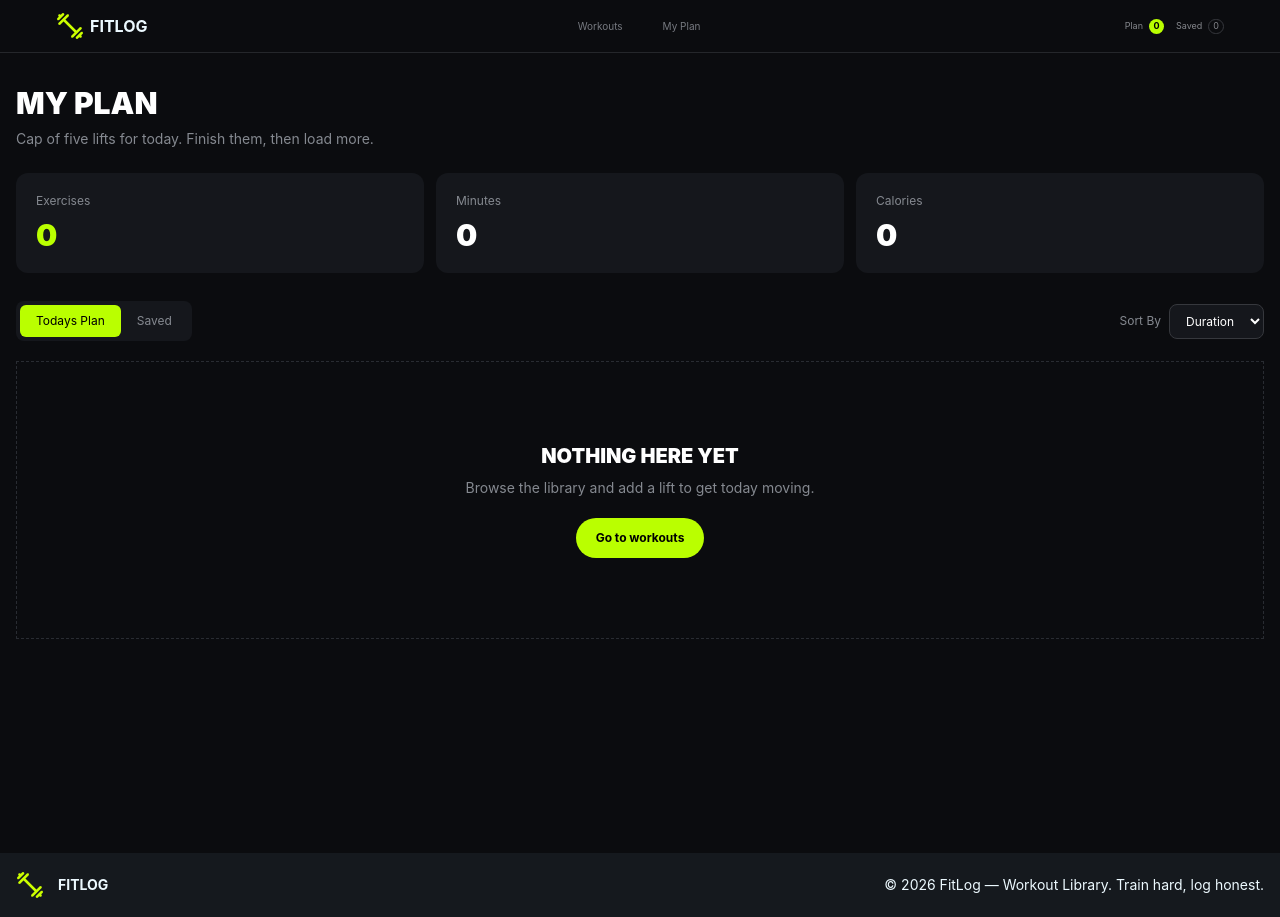
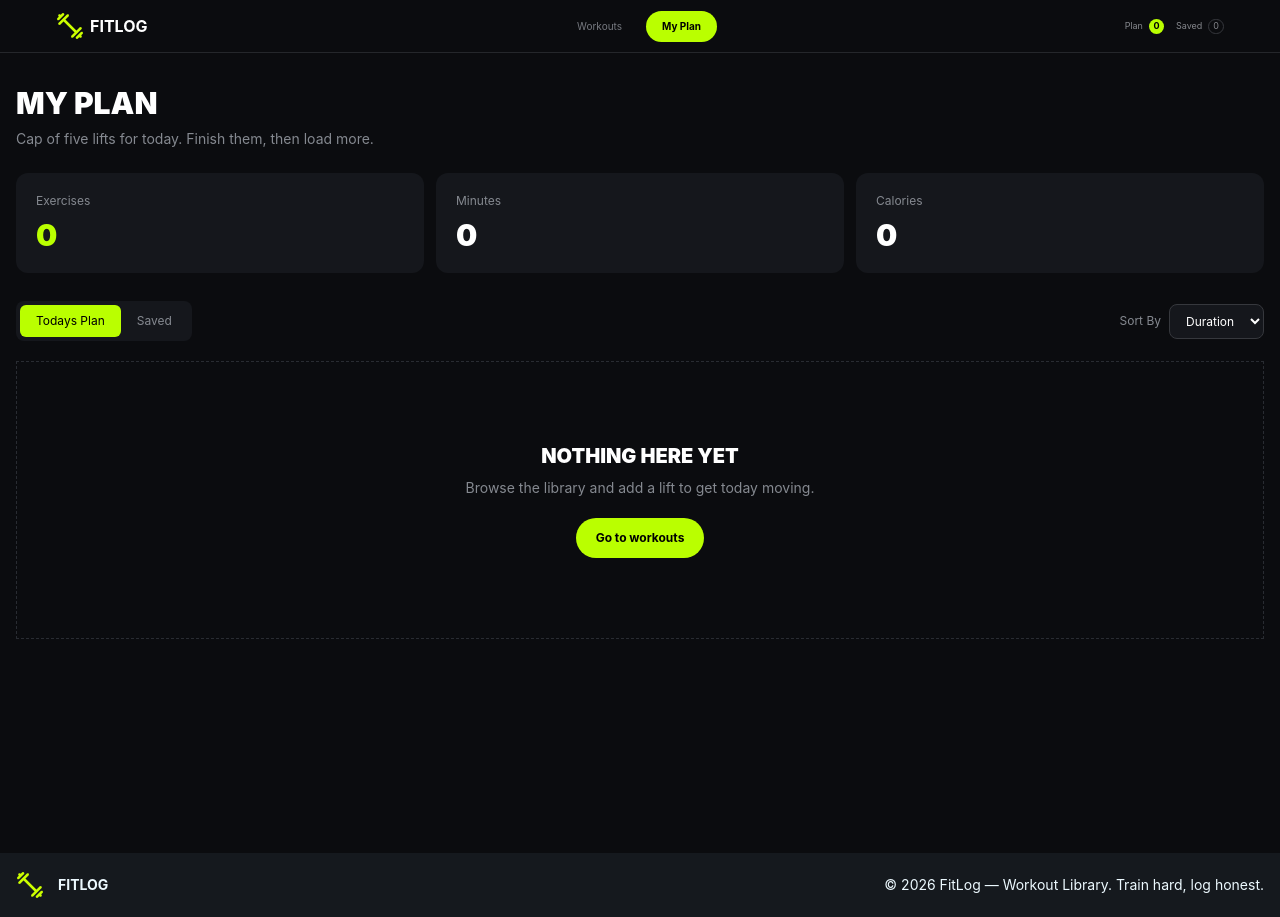
Before and after one commit to zihadulislamtonmoy/my-assignment-6, a Next.js app: page /my-plan in a window 1280 px wide. Built offline with nearby package versions, Linux system fonts and the light colour scheme.

Commit message:
Edit home page button

```diff
--- a/src/components/shared/Navbar.jsx
+++ b/src/components/shared/Navbar.jsx
@@ -3,49 +3,69 @@
 import Image from "next/image";
 import Link from "next/link";
 import React from "react";
+import { usePathname } from "next/navigation";
 import logo from "@/assets/logo.png";
 import { useFitLog } from "@/context/FitLogContext";
 
 const Navbar = () => {
   const { plan, saved } = useFitLog();
+  const pathname = usePathname();
+
+  const isWorkoutsActive =
+    pathname === "/" || pathname.startsWith("/workouts");
+
+  const isPlanActive = pathname === "/my-plan";
 
   return (
     <nav className="w-full border-b border-[#25272b] bg-[#0b0c0f]">
-
-
       <div className="mx-auto flex h-[52px] max-w-[1200px] items-center justify-between px-4">
 
-    <div className="flex items-center">
+        {/* Logo */}
+        <Link href="/" className="flex items-center">
           <Image
             src={logo}
             alt="FitnessLogo"
             width={85}
             height={30}
-                                className=" h-auto w-auto max-h-[30pxS] object-contain mx-auto"
+            className="mx-auto h-auto max-h-[30px] w-auto object-contain"
           />
 
-                              <h2 className='font-bold m-1.5'>FITLOG</h2>
-                            </div>
+          <h2 className="m-1.5 font-bold text-white">
+            FITLOG
+          </h2>
+        </Link>
 
+        {/* Navigation */}
         <div className="flex items-center gap-2">
           <Link
             href="/"
-            className="rounded-full px-4 py-2 text-[10px] text-[#777a80]"
+            className={`rounded-full px-4 py-2 text-[10px] transition ${
+              isWorkoutsActive
+                ? "bg-[#baff00] font-bold text-black"
+                : "text-[#777a80] hover:text-white"
+            }`}
           >
             Workouts
           </Link>
 
           <Link
             href="/my-plan"
-            className="rounded-full px-4 py-2 text-[10px] text-[#777a80]"
+            className={`rounded-full px-4 py-2 text-[10px] transition ${
+              isPlanActive
+                ? "bg-[#baff00] font-bold text-black"
+                : "text-[#777a80] hover:text-white"
+            }`}
           >
             My Plan
           </Link>
         </div>
 
-
+        {/* Counters */}
         <div className="flex items-center gap-3 text-[9px]">
-          <Link href="/my-plan" className="flex items-center gap-1.5">
+          <Link
+            href="/my-plan"
+            className="flex items-center gap-1.5"
+          >
             <span className="text-[#85878c]">Plan</span>
 
             <span className="flex h-[15px] min-w-[15px] items-center justify-center rounded-full bg-[#baff00] px-1 font-bold text-black">
@@ -53,7 +73,10 @@ const Navbar = () => {
             </span>
           </Link>
 
-          <Link href="/my-plan" className="flex items-center gap-1.5">
+          <Link
+            href="/my-plan"
+            className="flex items-center gap-1.5"
+          >
             <span className="text-[#85878c]">Saved</span>
 
             <span className="flex h-[15px] min-w-[15px] items-center justify-center rounded-full border border-[#36383d] px-1 text-[#85878c]">
```
Lines whose indentation alone changed are shown as unchanged.
